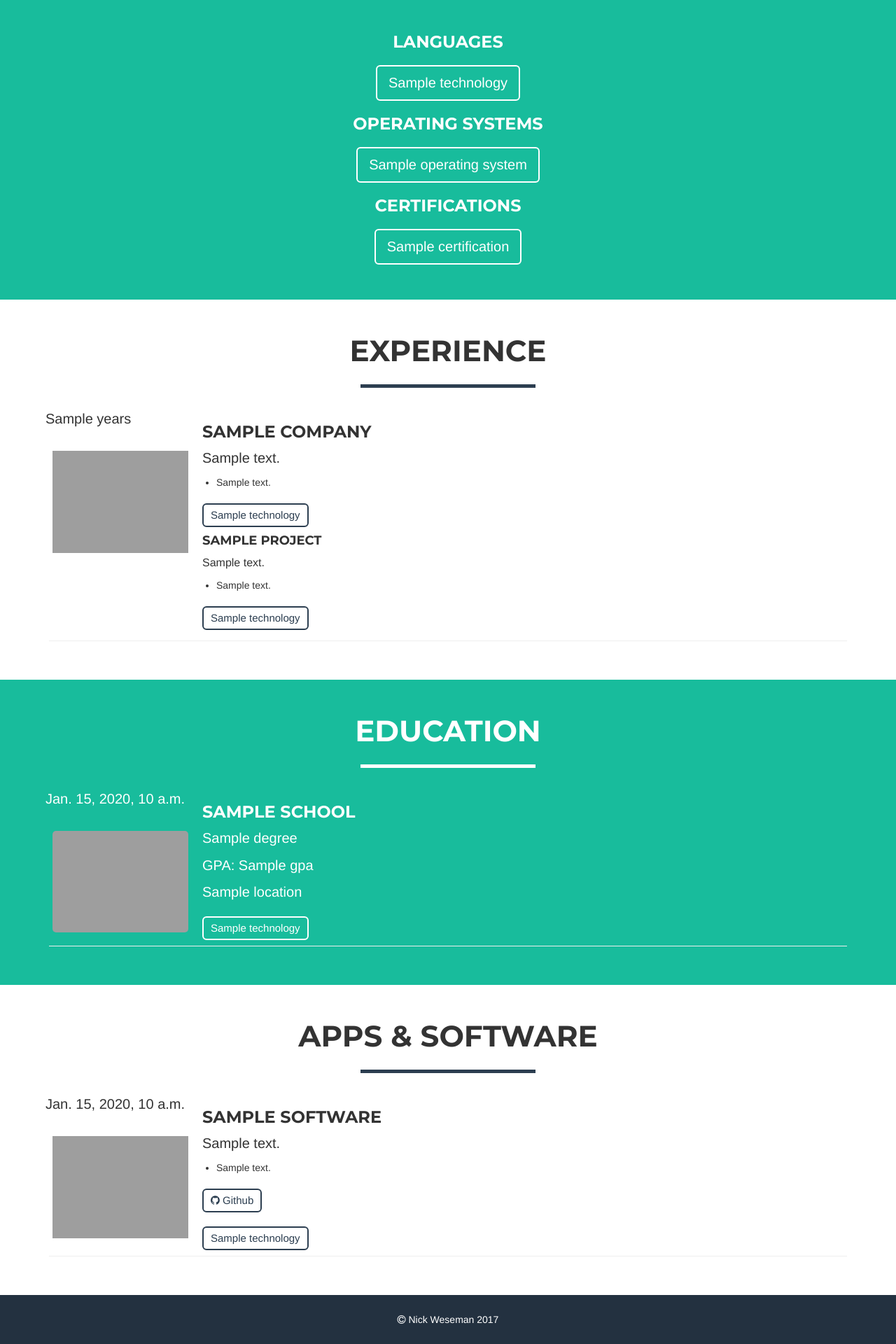
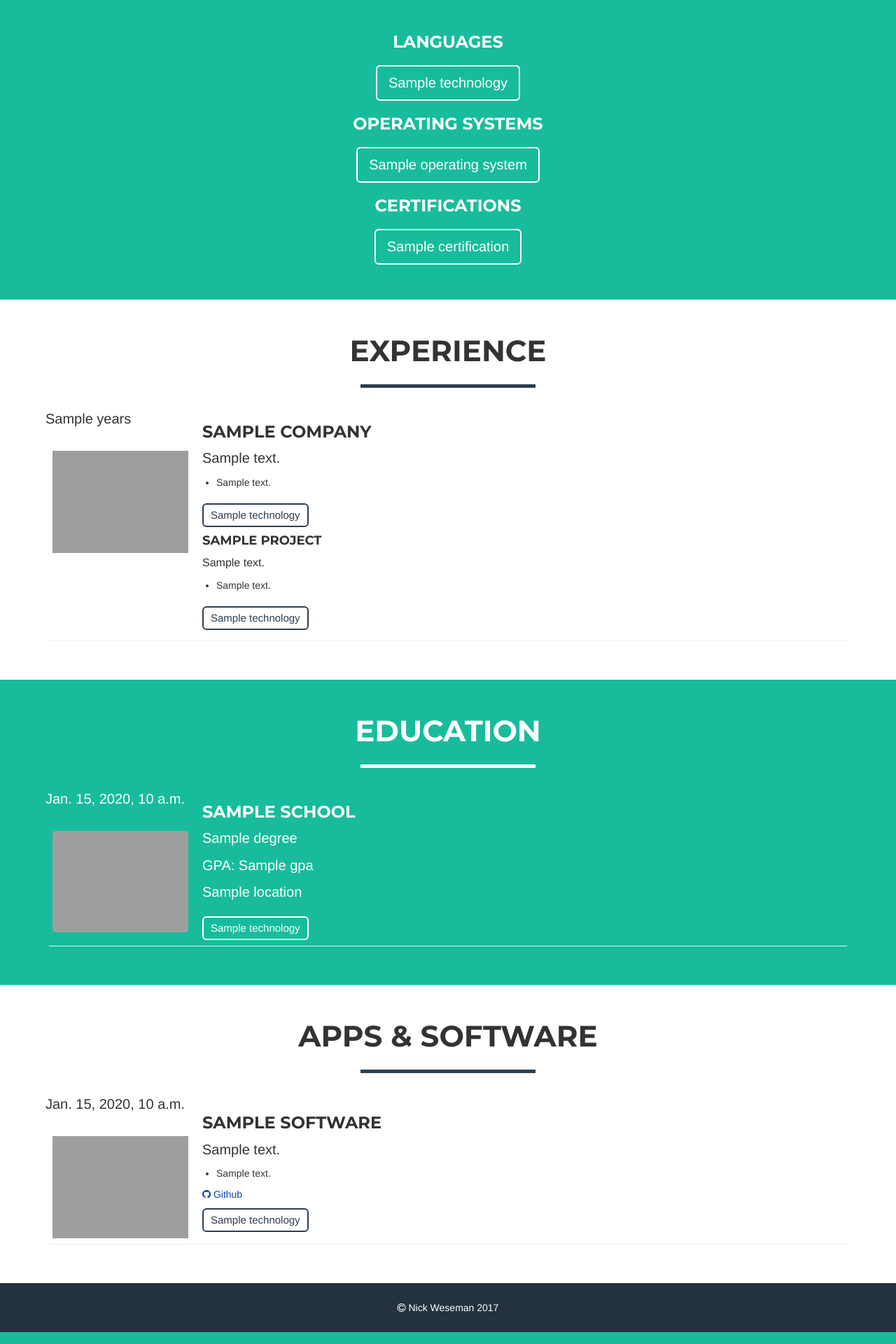
Before and after one commit to nickweseman/djangoresume, a Django app: template resume/templates/resume/index.html in a window 1280 px wide. Shown: the part 1192-3112 px from the top of the page at 70% size. Run offline with Django 3.2, Linux system fonts and the light colour scheme; the template is opened without the code that fills it: most values are stand-ins (such as "Sample title", 1, 10 or a date in 2020); parts of the project's set-up code (start-up, migrations or seed data) failed here and were passed over; some libraries are stand-ins or nearby versions; grey boxes are pictures that could not be loaded.

Commit message:
fix github links

```diff
--- a/resume/static/css/freelancer.css
+++ b/resume/static/css/freelancer.css
@@ -188,6 +188,15 @@ header .intro-text .skills {
     background-color: #18BC9C;
     color: white;
     border-color: #18BC9C;
+}
+
+/* Use Wikipedia link colors */
+a {
+    color: #0645AD;
+}
+
+a:visited {
+    color: #0B0080;
 }
 
 @media (min-width: 768px) {
--- a/resume/templates/resume/index.html
+++ b/resume/templates/resume/index.html
@@ -300,12 +300,11 @@
                                             {% endfor %}
                                         </ul>
                                         {% if software.github_url %}
-                                            <p>
-                                                <a class="btn btn-lg btn-tech" target="_blank" href="{{ software.github_url }}">
-                                                    <i class="fa fa-github"></i>
-                                                    Github
-                                                </a>
-                                            </p>
+                                            <a target="_blank" href="{{ software.github_url }}">
+                                                <i class="fa fa-github"></i>
+                                                Github
+                                            </a>
+                                            <br>
                                         {% endif %}
                                         {% for technology in software.technologies.all %}
                                         <span class="btn btn-nocursor btn-lg btn-tech">
```
